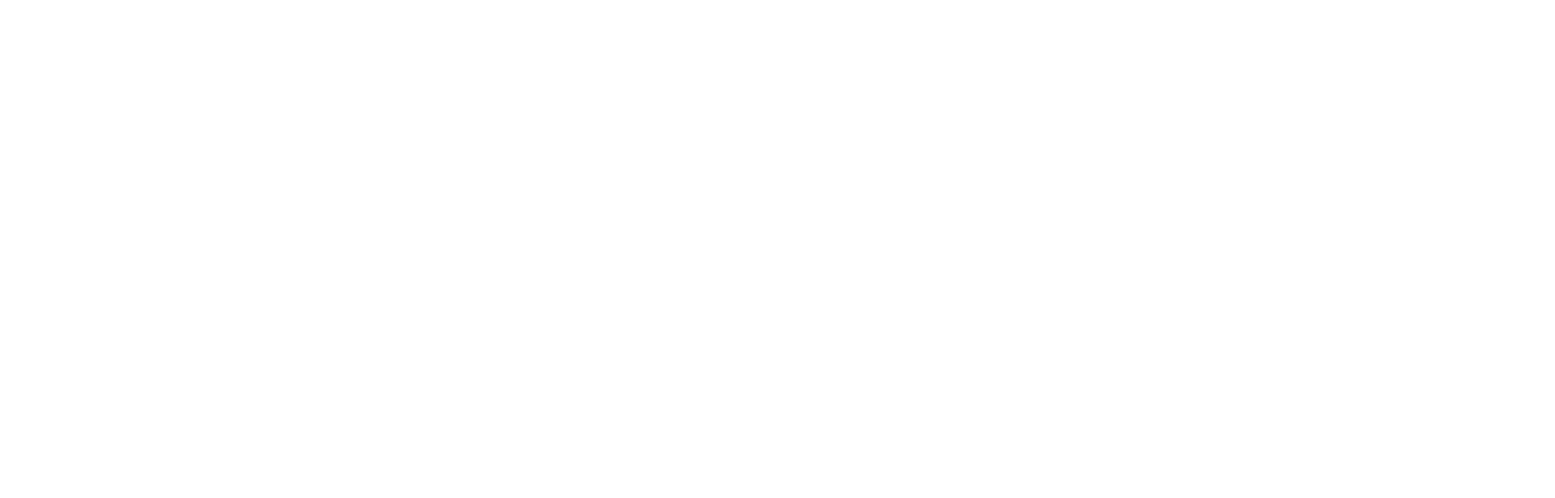
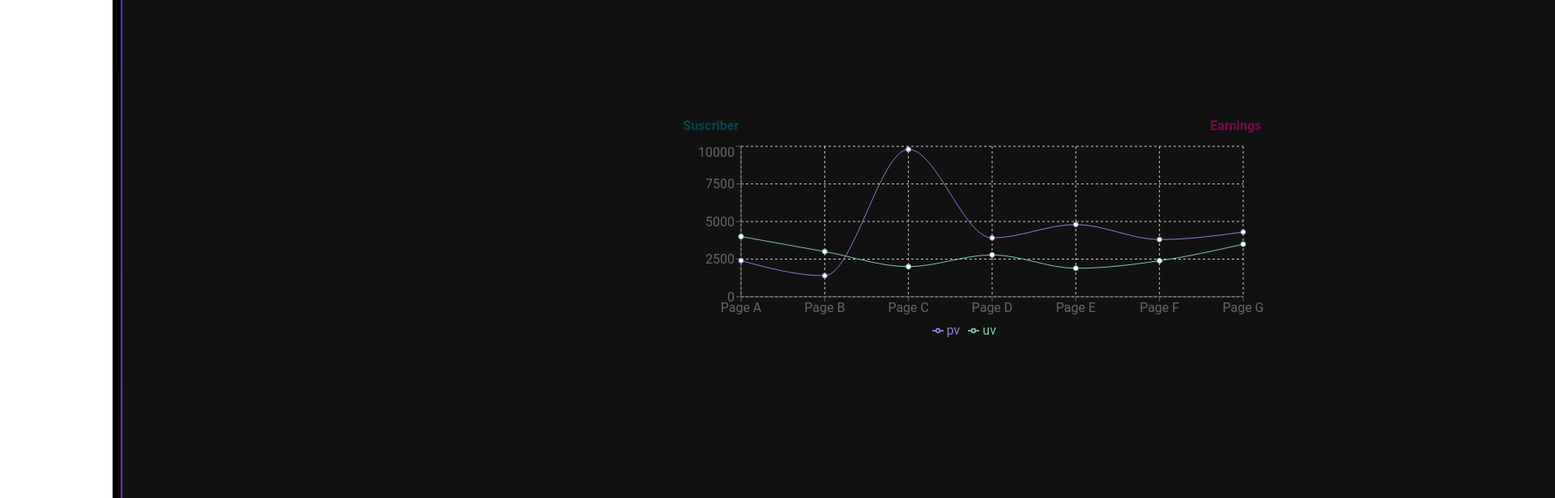
Before and after one commit to Gemini284/IBM_7mo, a React (Create React App) app in the folder ibm-proyecto/: page / in a window 1280 px wide. Shown: the part 980-1596 px from the top of the page at 81% size, 1920 px wide, since content can reach past the window. Before the commit the page ends 800 px from the top, so only its background shows below. Built offline with nearby package versions, Linux system fonts and the light colour scheme.

Commit message:
Gráficas analitics

```diff
--- a/ibm-proyecto/package.json
+++ b/ibm-proyecto/package.json
@@ -13,6 +13,7 @@
         "react-icons": "^4.8.0",
         "react-router-dom": "^6.10.0",
         "react-scripts": "5.0.1",
+        "recharts": "^2.5.0",
         "web-vitals": "^2.1.4"
     },
     "scripts": {
--- /dev/null
+++ b/ibm-proyecto/src/Components/AnalyticsTemplate/Analytics.css
@@ -0,0 +1,23 @@
+.analytics{
+    position: relative;
+    z-index: 1;
+    display: flex;
+    flex-direction: column;
+    justify-content: center;
+    align-items: center;
+}
+
+.analytics header{
+    display: flex;
+    justify-content: space-between;
+    width: 100%;
+    font-weight: bold;
+}
+
+.analytics header .followers{
+    color: #00464e;
+}
+
+.analytics header .earnings{
+    color: #810551;
+}
--- /dev/null
+++ b/ibm-proyecto/src/Components/AnalyticsTemplate/Analytics.jsx
@@ -0,0 +1,83 @@
+import './Analytics.css'
+import {
+    LineChart,
+    Line,
+    BarChart,
+    Bar,
+    XAxis,
+    YAxis,
+    CartesianGrid,
+    Tooltip,
+    Legend,
+    PieChart,
+    Pie,
+    Cell,
+    ResponsiveContainer
+ } from 'recharts';
+
+const Analytics =() =>{
+    const data = [
+        {
+          "name": "Page A",
+          "uv": 4000,
+          "pv": 2400,
+          "amt": 2400
+        },
+        {
+          "name": "Page B",
+          "uv": 3000,
+          "pv": 1398,
+          "amt": 2210
+        },
+        {
+          "name": "Page C",
+          "uv": 2000,
+          "pv": 9800,
+          "amt": 2290
+        },
+        {
+          "name": "Page D",
+          "uv": 2780,
+          "pv": 3908,
+          "amt": 2000
+        },
+        {
+          "name": "Page E",
+          "uv": 1890,
+          "pv": 4800,
+          "amt": 2181
+        },
+        {
+          "name": "Page F",
+          "uv": 2390,
+          "pv": 3800,
+          "amt": 2500
+        },
+        {
+          "name": "Page G",
+          "uv": 3490,
+          "pv": 4300,
+          "amt": 2100
+        }
+      ]
+    return(
+        <div className='analytics'>
+            <header>
+                <span className="followers">Suscriber</span>
+                <span className="earnings">Earnings</span>
+            </header>
+            <LineChart width={730} height={250} data={data}
+            margin={{ top: 5, right: 30, left: 20, bottom: 5 }}>
+            <CartesianGrid strokeDasharray="3 3" />
+            <XAxis dataKey="name" />
+            <YAxis />
+            <Tooltip />
+            <Legend />
+            <Line type="monotone" dataKey="pv" stroke="#8884d8" />
+            <Line type="monotone" dataKey="uv" stroke="#82ca9d" />
+            </LineChart>
+        </div>
+    )
+};
+
+export default Analytics;
--- a/ibm-proyecto/src/Content/Content.css
+++ b/ibm-proyecto/src/Content/Content.css
@@ -65,3 +65,33 @@
     gap: 15px;
     color: white;
 }
+
+.content .section-title{
+    color: rgba(255, 255, 255, 0.24);
+    font-size: 14px;
+    grid-column: span 4;
+    margin-left: 5;
+}
+
+.content .row.square{
+    aspect-ratio: 1;
+    --clr-i: #00464e;
+    --clr-ii: #810551;
+
+
+}
+
+.content .row.square::after{
+    position: absolute;
+    content: "";
+    height: calc(100% - 4px);
+    aspect-ratio: 1;
+    border-radius: 8px;
+    background-color: #e4e4e4;
+
+}
+
+.content.dark .row.square::after{
+    background-color: #111;
+    color: white;
+}
--- a/ibm-proyecto/src/Content/Content.jsx
+++ b/ibm-proyecto/src/Content/Content.jsx
@@ -3,6 +3,7 @@
 import { ThemeContext } from '../ThemeContext'
 import { FiSettings } from 'react-icons/fi'
 import { RiChat1Line } from 'react-icons/ri'
+import Analytics from '../Components/AnalyticsTemplate/Analytics'
 
 
 const Content = () => {
@@ -20,6 +21,19 @@
       </div>
 
       <div className="row header"></div>
+
+      <span className="section-title">Brief overvew</span>
+      <div className="row square">
+        <Analytics chart_i/>
+      </div>
+      <div className="row square">
+      <Analytics chart_i/>
+      </div>
+      <div className="row square">
+
+      </div>
+      <div className="row square"></div>
+
     </div>
   )
 }
```
Also changed, not shown: 1 other file (tests, documents, lock files or other folders).
